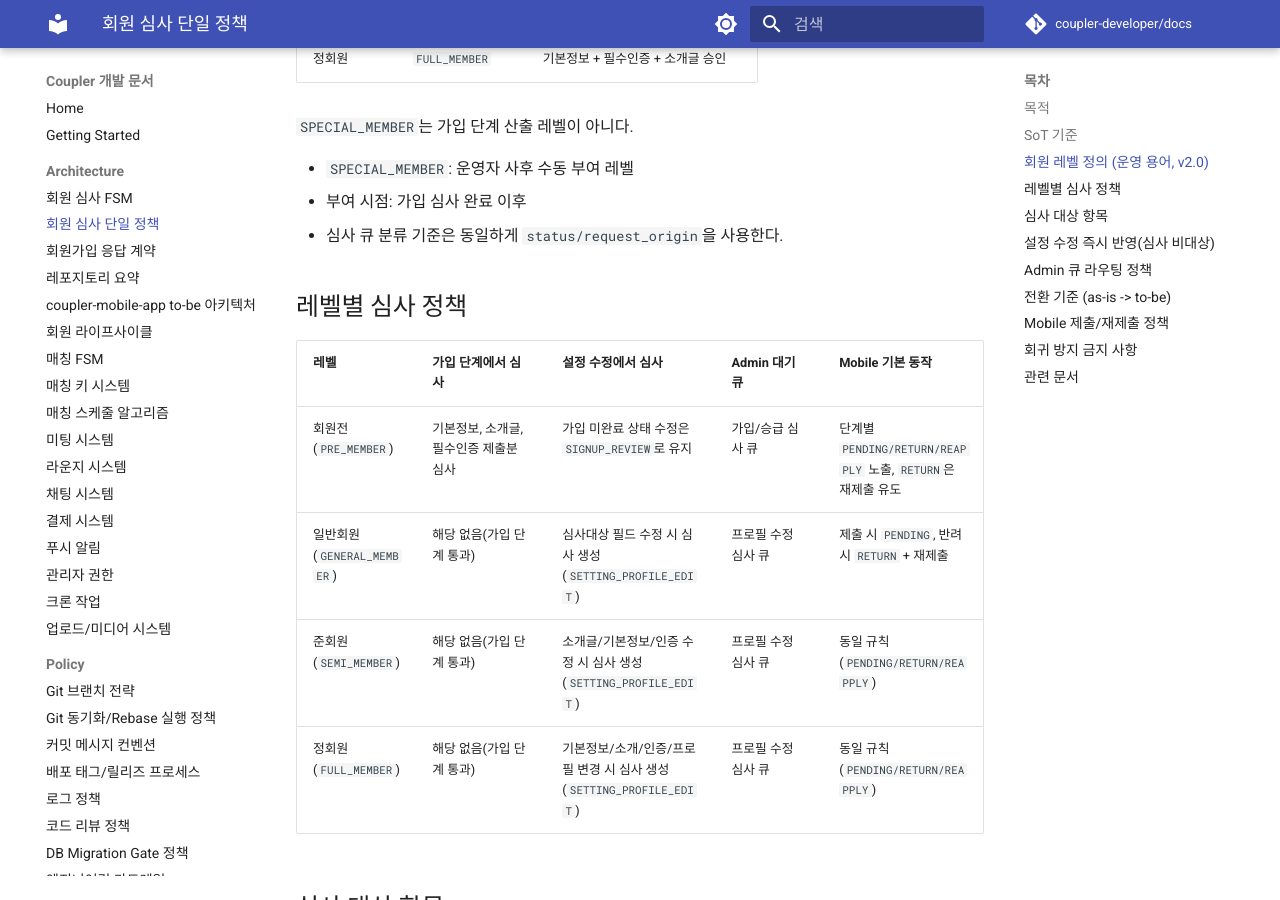
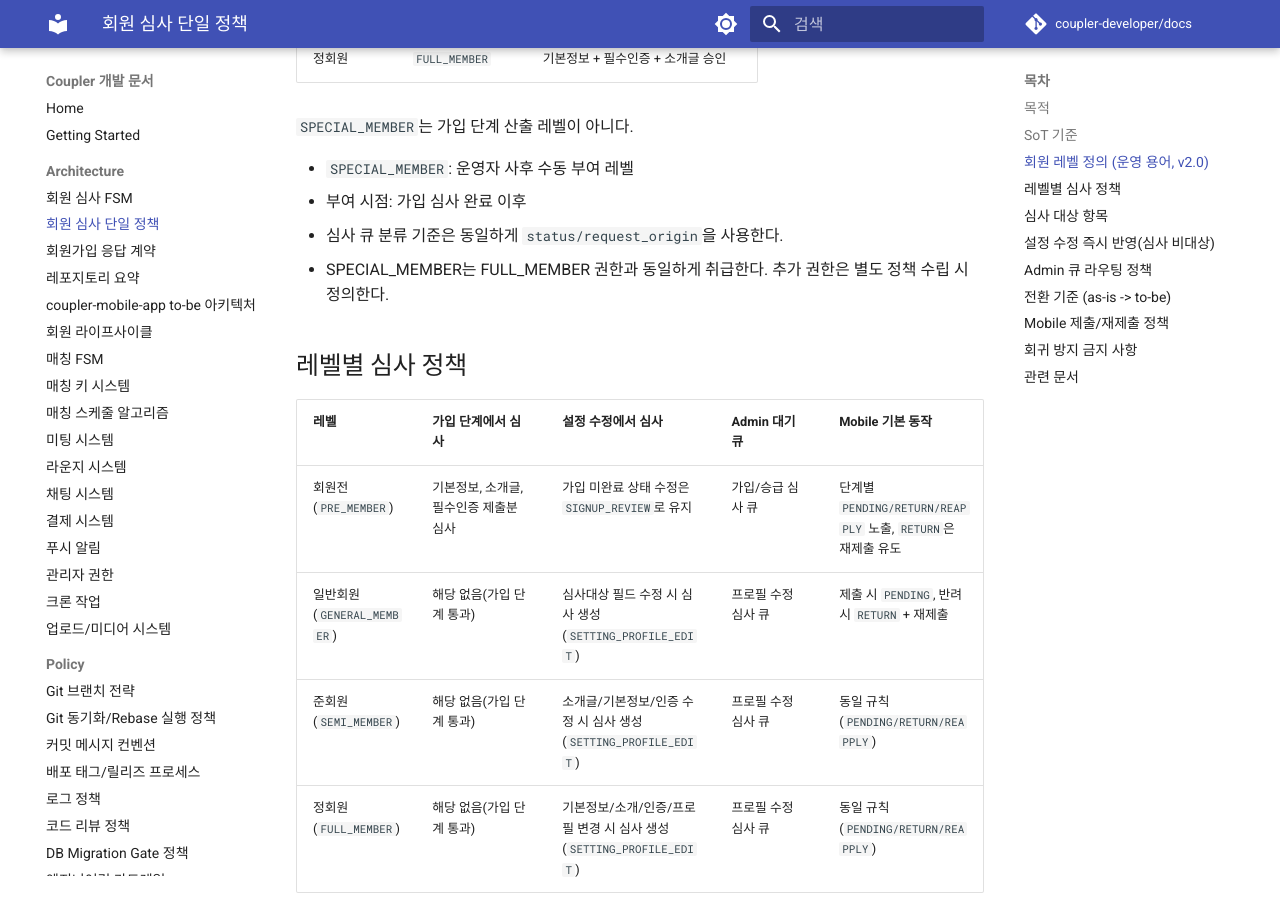
Before and after one commit to coupler-developer/docs, an MkDocs documentation site: the page built from content/architecture/member-review-policy.md, in a window 1280 px wide and 900 px high, scrolled down 1011 px. Built offline with MkDocs 1.6.1 and Material for MkDocs 9.7.7, drawn with Linux system fonts in a browser that asks for light colours; comment, search, counter and statistics services are not loaded.

Commit message:
docs: SPECIAL_MEMBER 권한 정책 문구 정리
Changes:
- SPECIAL_MEMBER를 FULL_MEMBER와 동일 권한으로 취급한다는 문구 명시
- 심사 큐 기준(status/request_origin) 중복 문구 제거

Tests:
- not run: 문서 변경

```diff
--- a/content/architecture/member-review-policy.md
+++ b/content/architecture/member-review-policy.md
@@ -36,6 +36,7 @@
 - `SPECIAL_MEMBER`: 운영자 사후 수동 부여 레벨
 - 부여 시점: 가입 심사 완료 이후
 - 심사 큐 분류 기준은 동일하게 `status/request_origin`을 사용한다.
+- SPECIAL_MEMBER는 FULL_MEMBER 권한과 동일하게 취급한다. 추가 권한은 별도 정책 수립 시 정의한다.
 
 ## 레벨별 심사 정책
 
@@ -50,14 +51,14 @@
 
 요청 맥락별 심사/비심사 대상은 아래와 같이 고정한다.
 
-| 구분                         | 일반 심사 제출 (`SIGNUP_REVIEW`)                  | 설정 수정(일반/준/정회원, `SETTING_PROFILE_EDIT`)                |
-| ---------------------------- | ------------------------------------------------- | ---------------------------------------------------------------- |
-| 기본정보 심사 항목           | 닉네임, 직업, 키                                  | 직업, 키, 거주지, 학력, 결혼경험여부, 결혼계획, 체형, 어필포인트 |
-| 기본정보 비심사 항목         | 해당 없음(제출분 심사)                            | 닉네임(설정수정 입력 불가), 가족관계, 주량, 종교, 흡연여부       |
+| 구분                         | 일반 심사 제출 (`SIGNUP_REVIEW`)                                             | 설정 수정(일반/준/정회원, `SETTING_PROFILE_EDIT`)                       |
+| ---------------------------- | ---------------------------------------------------------------------------- | ----------------------------------------------------------------------- |
+| 기본정보 심사 항목           | 닉네임, 직업, 키                                                             | 직업, 키, 거주지, 학력, 결혼경험여부, 결혼계획, 체형, 어필포인트        |
+| 기본정보 비심사 항목         | 해당 없음(제출분 심사)                                                       | 닉네임(설정수정 입력 불가), 가족관계, 주량, 종교, 흡연여부              |
 | 프로필정보(미디어) 심사 항목 | 사진 3~7장(최소 3장 필수, 추가 4장 선택), 여성 영상은 선택 제출(미제출 허용) | 제출한 이미지/영상만 심사(사진 최소 3장 유지, 여성 영상은 제출 시 심사) |
-| 소개글 심사 항목             | `about_me`, `intro`(제출분)                       | `about_me`, `intro`(소개 제출 시)                                |
-| 인증 심사 항목               | `t_member_auth*`, `t_member_auth_review_request*` | `t_member_auth*`, `t_member_auth_review_request*`                |
-| 프로필 이미지/영상 저장 SoT  | `t_member_profile_set*`                           | `t_member_profile_set*`                                          |
+| 소개글 심사 항목             | `about_me`, `intro`(제출분)                                                  | `about_me`, `intro`(소개 제출 시)                                       |
+| 인증 심사 항목               | `t_member_auth*`, `t_member_auth_review_request*`                            | `t_member_auth*`, `t_member_auth_review_request*`                       |
+| 프로필 이미지/영상 저장 SoT  | `t_member_profile_set*`                                                      | `t_member_profile_set*`                                                 |
 
 해석 규칙:
 
```
